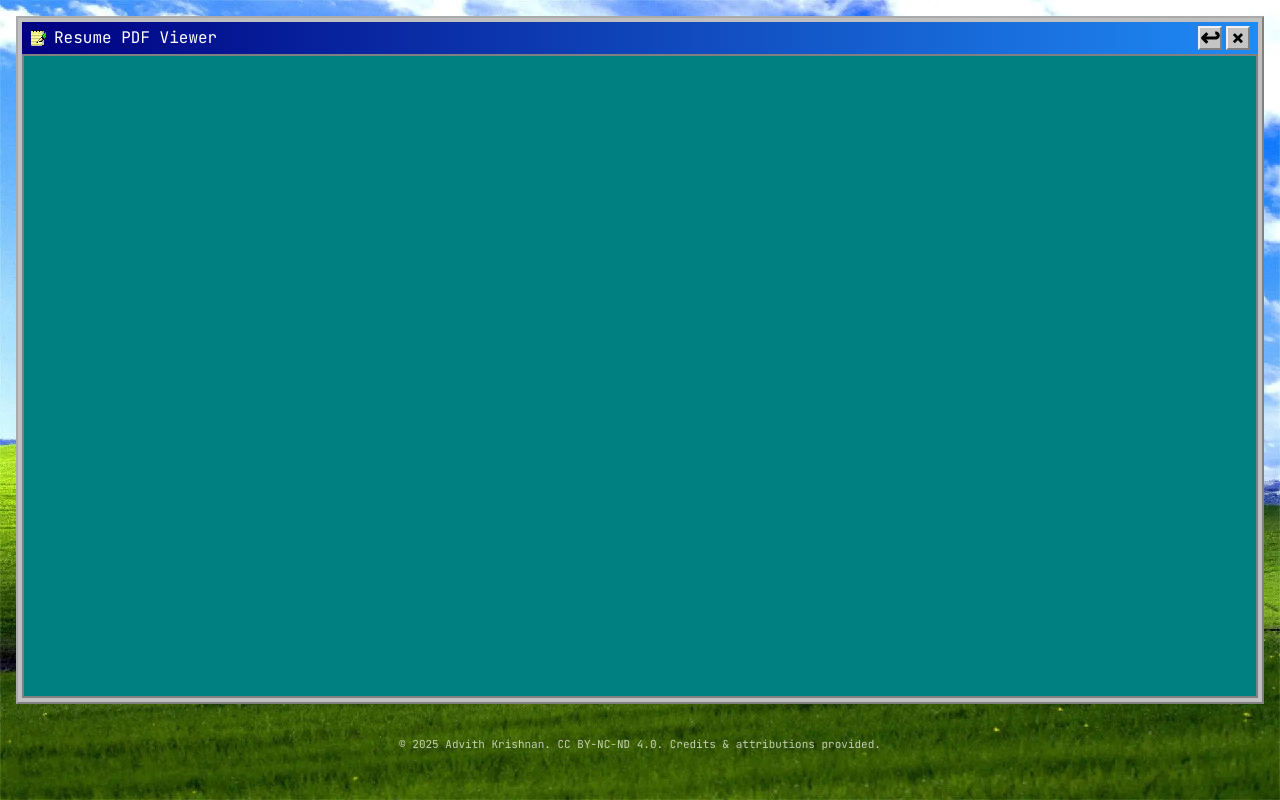
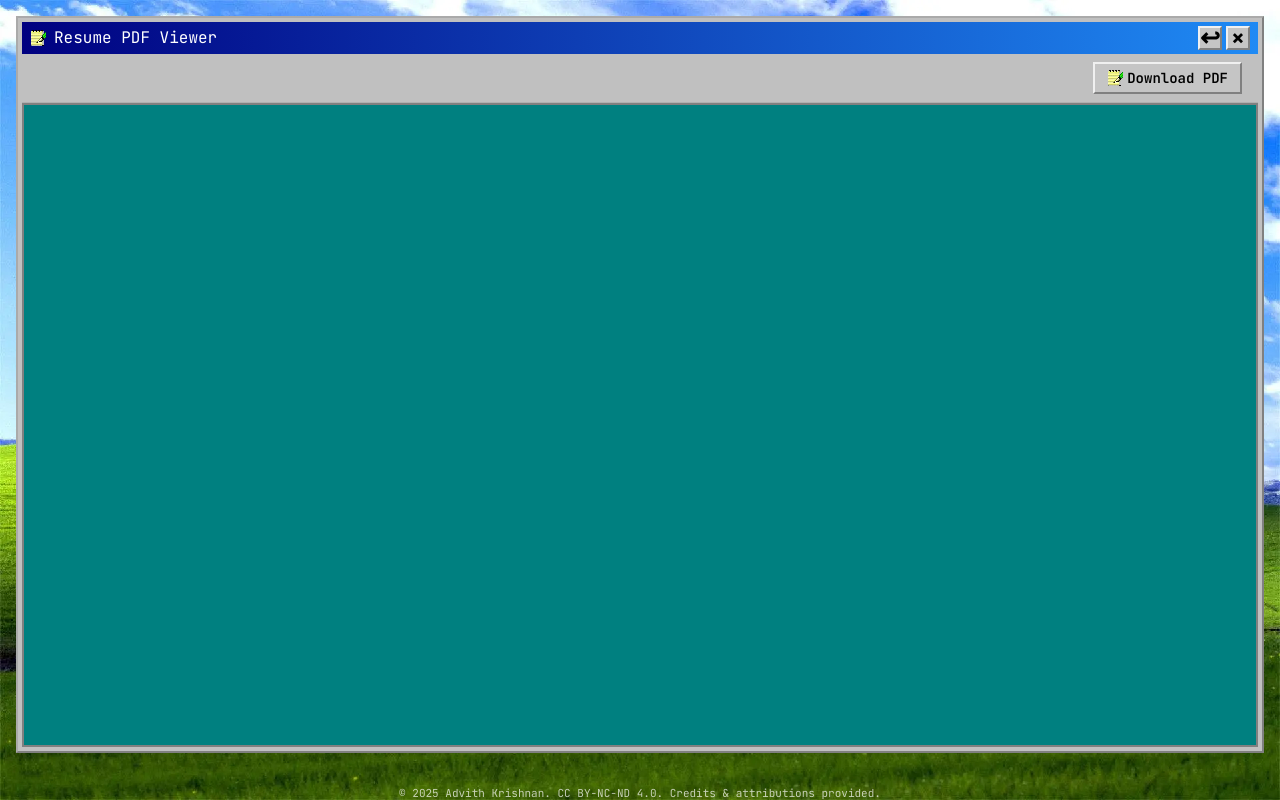
Before and after one commit to Diacod-I/portfolio-and-blog-site, a Next.js app: page /resume in a window 1280 px wide. Built offline with nearby package versions, Linux system fonts and the light colour scheme.

Commit message:
nit: random bs bro

```diff
--- a/app/page.tsx
+++ b/app/page.tsx
@@ -210,13 +210,13 @@ export default function HomePage() {
           <div className="flex-1 win98-window-content flex flex-col bg-[#222222] overflow-hidden">
             <div className="grid grid-cols-1 md:grid-cols-2 gap-4 p-4 flex-1 min-h-0 h-full overflow-y-auto">
               {/* Left Column */}
-              <div className="flex flex-col gap-4 h-full flex-1">
+              <div className="flex flex-col gap-2 h-full flex-1">
                 {/* <div className="items-center justify-center text-center"> */}
-                <h1 className="text-white text-xl -mb-2 font-bold">
-                  &gt; 👋 Hi, I'm Advith Krishnan!
+                <h1 className="text-white text-3xl font-bold">
+                  👋 Hi, I'm Advith Krishnan!
                 </h1>
                 <span className="text-white text-md min-h-[28px]">
-                  {" "} <span
+                  &gt; {" "} <span
                     className="inline-block transition-opacity duration-300"
                     style={{ fontFamily: 'monospace, monospace', letterSpacing: '0.5px' }}
                   >
@@ -242,8 +242,8 @@ export default function HomePage() {
                     </div>
                   </div>
                   <div className="flex-1 bg-[#f0f0f0] border-2 p-2">
-                    <p className="font-bold mb-1 text-center">
-                      Fresh new blogs below 👇 and older ones <a href="/blog" className="text-blue-700 underline hover:text-blue-900">here</a>! Come one, come all!
+                    <p className="font-bold mb-1">
+                      &gt; Fresh new blogs below 👇 and older ones <a href="/blog" className="text-blue-700 underline hover:text-blue-900">here</a>! Come one, come all!
                     </p>
                     <div className="overflow-y-auto border-2" style={{ maxHeight: 226 }}>
                     <RecentNotes />
@@ -259,8 +259,8 @@ export default function HomePage() {
                     </div>
                   </div>
                   <div className="flex-1 bg-[#f0f0f0] border-2 p-2">
-                   <p className="font-bold mb-1 text-center">
-                    My online presence! (Still not famous tho)
+                   <p className="font-bold mb-1">
+                    &gt; My online presence! (Still not famous tho)
                     </p>
                     <div className="overflow-y-auto border-2" style={{ maxHeight: 226 }}>
                       <FeaturedLinks />
--- a/components/FooterConsole.tsx
+++ b/components/FooterConsole.tsx
@@ -79,8 +79,8 @@ export default function FooterConsole({
                     className="w-48 h-auto"
                   />
                 </div>
-                <p className="ml-2 text-center text-sm">
-                  Hope you are having a great day!
+                <p className="ml-2 text-center text-sm font-semibold">
+                  Hope you are having a great day! :)
                 </p>
               </div>
             </div>
--- a/components/ResumeViewer.tsx
+++ b/components/ResumeViewer.tsx
@@ -31,7 +31,18 @@ export default function ResumeViewer() {
             >×</button>
           </div>
         </div>
-        <div className="win98-window-content bg-[#222222] text-white p-0 max-h-[calc(100vh-150px)] overflow-y-auto flex items-center justify-center">
+        {/* Download button below titlebar */}
+        <div className="flex justify-end px-4 py-2 bg-[#c0c0c0] border-b border-[#b0b0b0]">
+          <a
+            href="/Advith_Krishnan_Resume.pdf"
+            download
+            className="win98-button px-3 py-1 text-sm font-semibold flex items-center gap-1"
+          >
+            <img src="/win98/notes.webp" alt="Download" className="w-4 h-4" />
+            Download PDF
+          </a>
+        </div>
+        <div className="win98-window-content bg-[#222222] text-white p-0 max-h-[calc(100vh-150px)] flex items-center justify-center">
           <iframe
             src="/Advith_Krishnan_Resume.pdf"
             title="Resume PDF"
```
